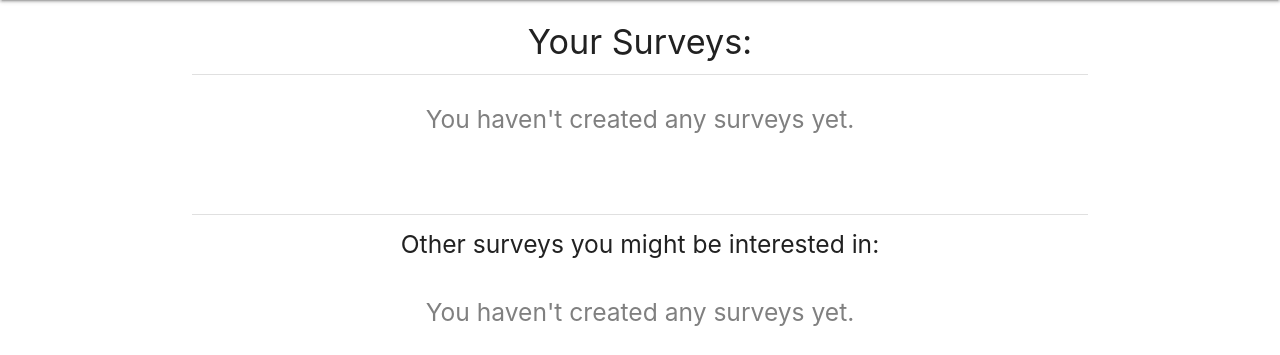
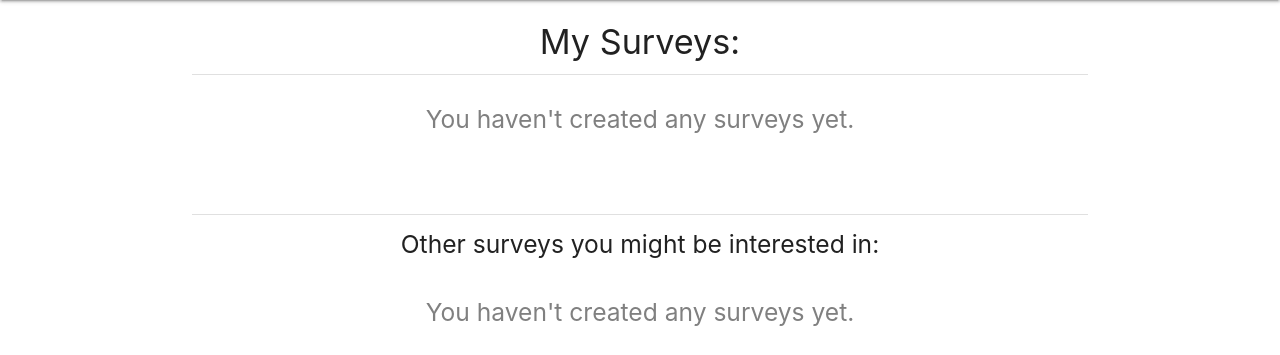
Before and after one commit to simonsanvil/BurritoSurvey, a Python web app: template templates/main/index.html in a window 1280 px wide. Shown: the part 64-419 px from the top of the page. Run offline with Jinja, Linux system fonts and the light colour scheme; the template is opened without the code that fills it, so the values that code supplies are empty.

Commit message:
Cambiado de "Your Surveys" a "My Surveys"

```diff
--- a/templates/main/index.html
+++ b/templates/main/index.html
@@ -2,7 +2,7 @@
 
 {% block content %}
   <div id="main_posts_view">
-    <h4 class="center">Your Surveys:</h4>
+    <h4 class="center">My Surveys:</h4>
     <div class="divider"></div>
     {% include 'surveys_template.html' %}
     <div class="divider" style="margin-top:50px"></div>
```
